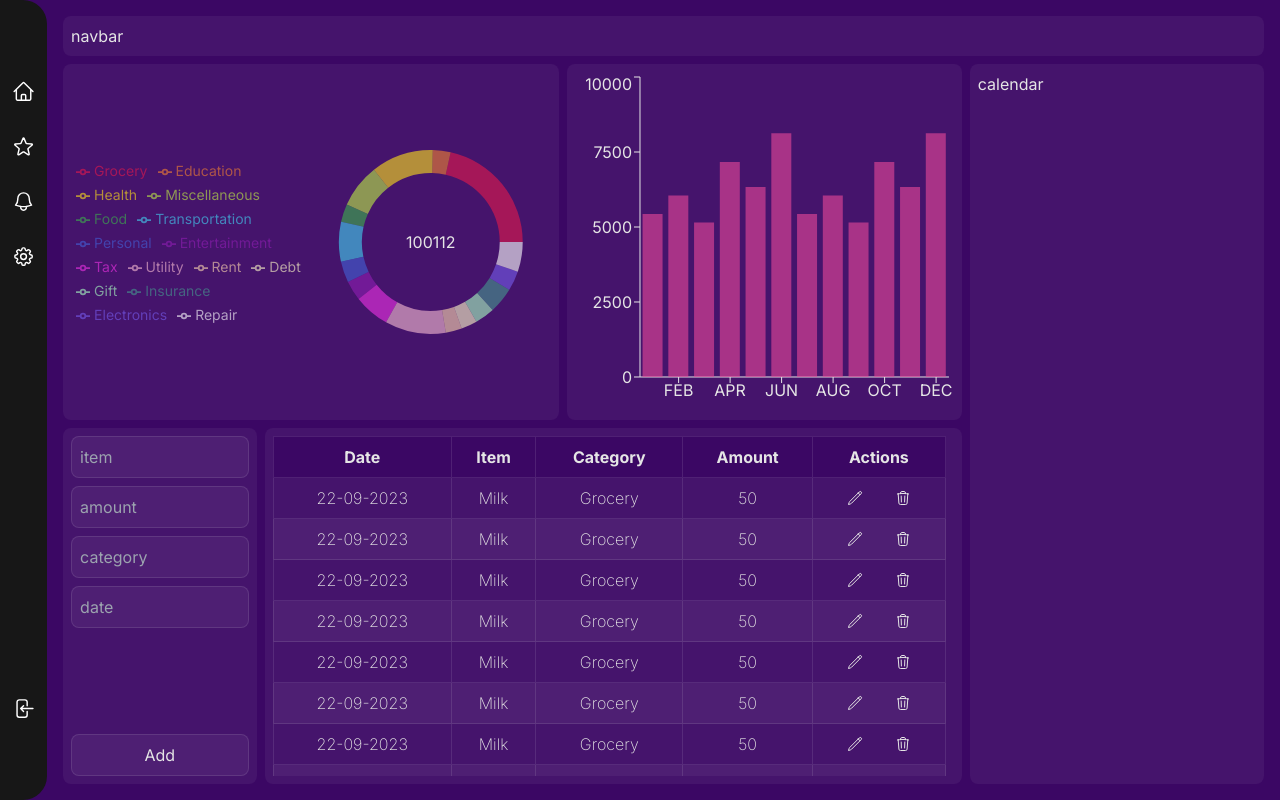
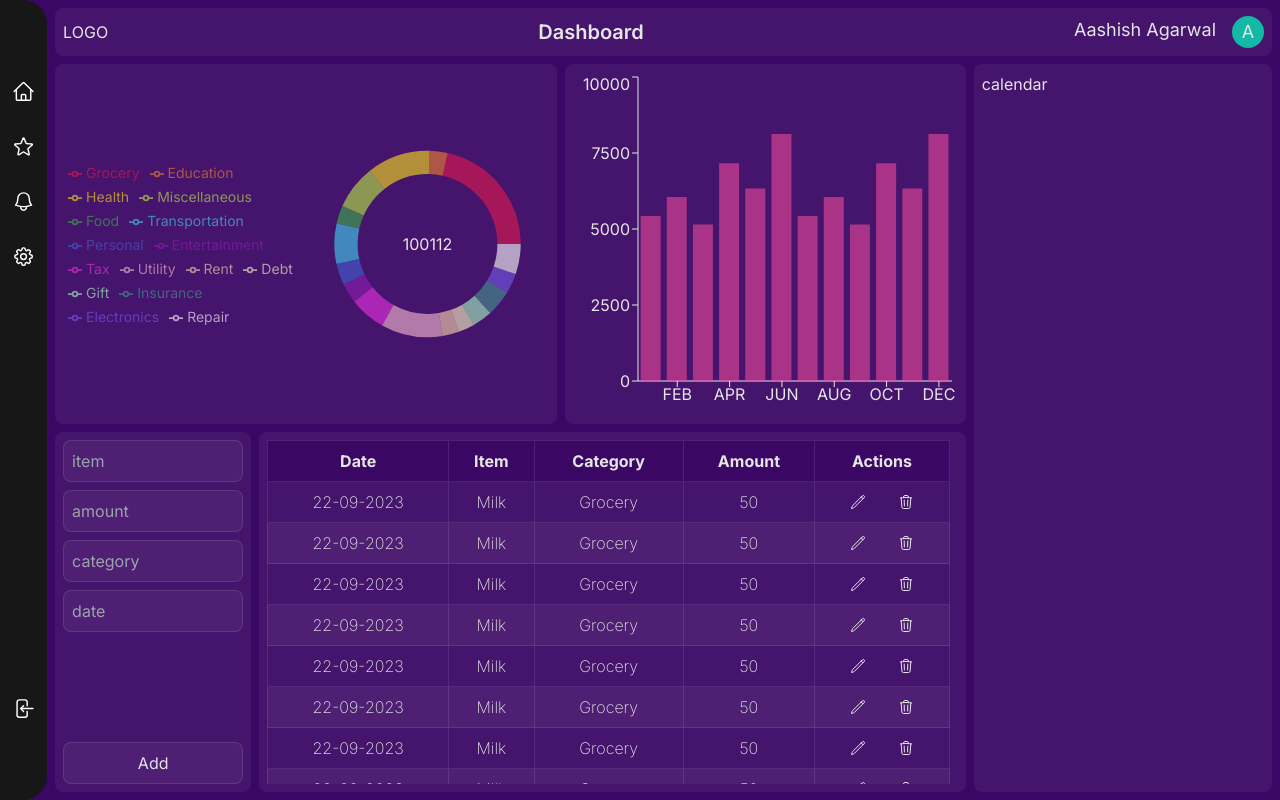
Before and after one commit to amirakbarwicaksono/financial-tracker, a Next.js app in the folder frontend/: page / in a window 1280 px wide. Built offline with nearby package versions, Linux system fonts and the light colour scheme.

Commit message:
added navbar

```diff
--- a/frontend/app/components/Input.tsx
+++ b/frontend/app/components/Input.tsx
@@ -3,7 +3,7 @@ const Input = ({ placeholder }: { placeholder?: string }) => {
         <input
             type="text"
             placeholder={placeholder}
-            className="w-full mb-2 bubble outline-none border-thin min-w-[100px]"
+            className="w-full  bubble outline-none border-thin min-w-[100px]"
         />
     );
 };
--- a/frontend/app/components/Navbar.tsx
+++ b/frontend/app/components/Navbar.tsx
@@ -1,5 +1,16 @@
 const Navbar = () => {
-    return <nav className="bubble mb-2 h-12">navbar</nav>;
+    return (
+        <nav className=" mb-2 h-12 bubble flex items-center justify-between ">
+            <p>LOGO</p>
+            <p className="text-xl font-semibold ">Dashboard</p>
+            <div className="flex gap-4 text-lg">
+                <p>Aashish Agarwal</p>
+                <div className=" rounded-full w-8 h-8  bg-teal-500 flex justify-center items-center">
+                    <p>A</p>
+                </div>
+            </div>
+        </nav>
+    );
 };
 
 export default Navbar;
--- a/frontend/app/components/TransactionForm.tsx
+++ b/frontend/app/components/TransactionForm.tsx
@@ -5,7 +5,7 @@ const TransactionForm = () => {
     return (
         <form
             action=""
-            className="flex flex-col h-full"
+            className="flex flex-col h-full gap-2"
         >
             <Input placeholder="item"></Input>
             <Input placeholder="amount"></Input>
--- a/frontend/app/page.tsx
+++ b/frontend/app/page.tsx
@@ -10,7 +10,7 @@ export default function Home() {
     return (
         <div className="flex">
             <Sidebar />
-            <div className="w-full flex flex-col p-4 h-screen ">
+            <div className="w-full flex flex-col p-2 h-screen ">
                 <Navbar />
                 <div className="flex-grow grid grid-cols-12 grid-rows-6 gap-2 overflow-hidden">
                     <div className="bubble  col-span-5 row-span-3 ">
```
